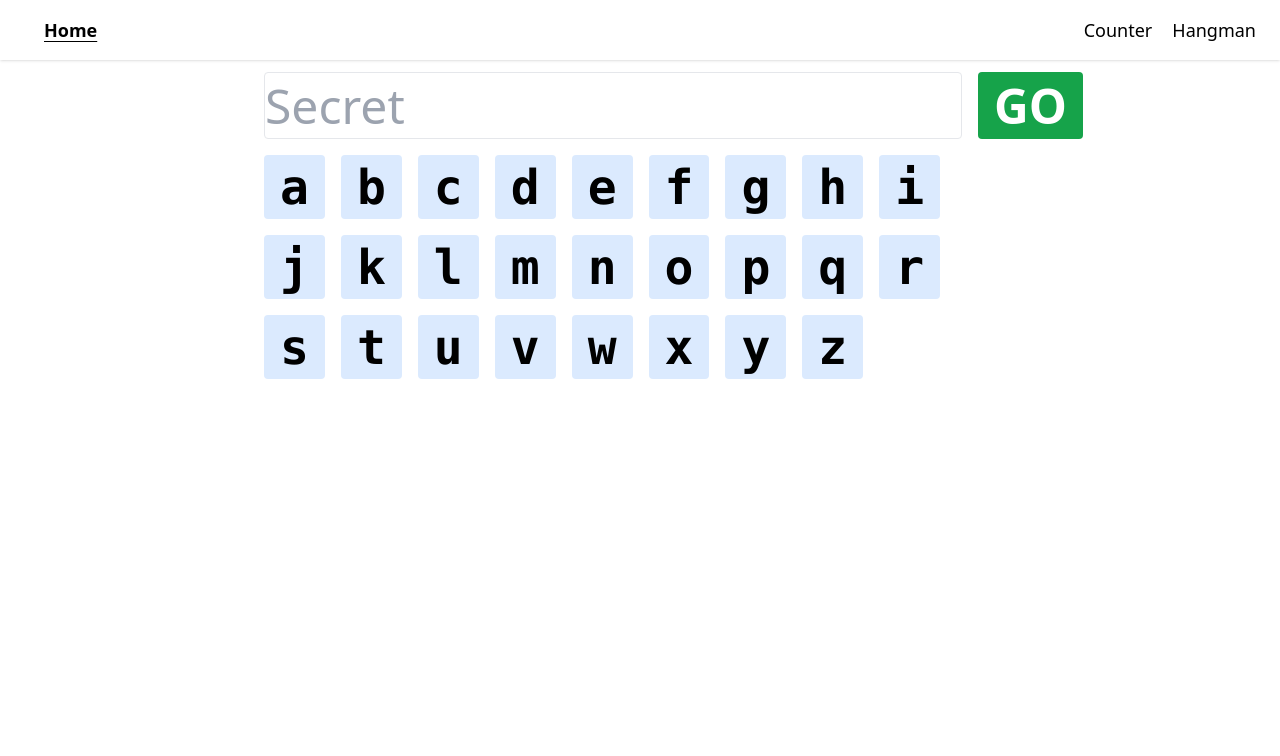
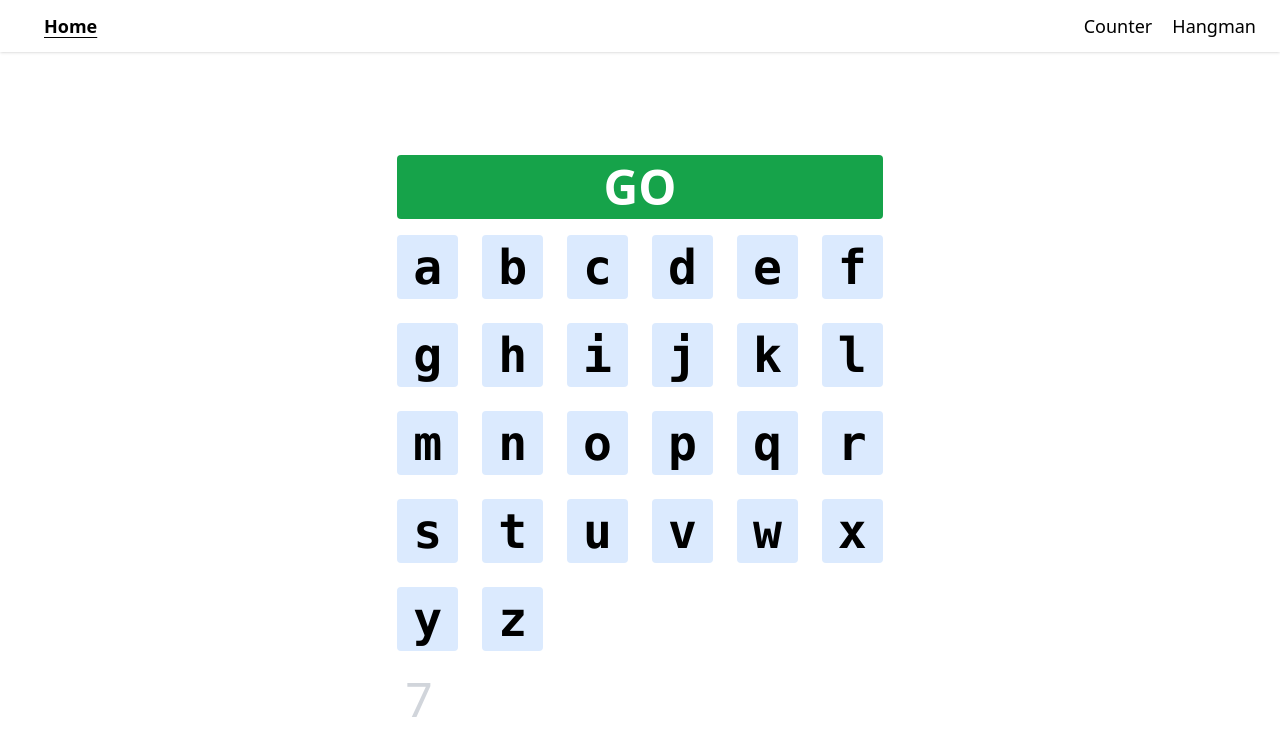
Before and after one commit to 8jigarpatel/learn-react-vite, a React (Vite) app: page /#/hangman in a window 1280 px wide. Shown: the top 756 px of the page. Built offline with nearby package versions, Linux system fonts and the light colour scheme.

Commit message:
fix: update Hangman styles

```diff
--- a/src/components/Hangman.tsx
+++ b/src/components/Hangman.tsx
@@ -93,21 +93,14 @@ function Hangman() {
 
   return (
     <div className="grid justify-items-center text-3xl lg:text-5xl pt-3">
-      <div className='className="max-w-md lg:max-w-3xl'>
+      <div className="sm:max-w-sm md:max-w-md lg:max-w-3xl">
         <div>
           {playing === false && (
-            <div className="flex flex-row gap-4 px-2">
-              <input
-                className="border rounded basis-3/4"
-                id="secret"
-                type="text"
-                placeholder="Secret"
-                value={secret}
-                onChange={(e) => setSecret(e.target.value)}
-              />
+            <div className="grid grid-flow-row gap-4 px-2">
+              <div className="inputDiv">{secret}</div>
               <button
                 type="button"
-                className="btn bg-green-600 text-white basis-1/4 mr-6"
+                className="btn bg-green-600 text-white"
                 onClick={onSetSecretClick}
               >
                 GO
@@ -115,37 +108,23 @@ function Hangman() {
             </div>
           )}
           {playing === true && (
-            <div className="flex gap-4 px-2">
-              <div className="flex-auto">{guess}</div>
-              <div>{attemptLeft}</div>
+            <div className="grid grid-flow-row gap-4 px-2">
+              <div className="inputDiv">{guess}</div>
               <button
                 type="button"
-                className="btn bg-red-50 mr-6"
+                className="btn bg-red-600 text-white"
                 onClick={onRestartClick}
               >
-                <svg
-                  className="h-12 w-12 text-red-600"
-                  width="24"
-                  height="24"
-                  viewBox="0 0 24 24"
-                  strokeWidth="2"
-                  stroke="currentColor"
-                  fill="none"
-                  strokeLinecap="round"
-                  strokeLinejoin="round"
-                >
-                  {' '}
-                  <path stroke="none" d="M0 0h24v24H0z" />{' '}
-                  <path d="M20 11a8.1 8.1 0 0 0 -15.5 -2m-.5 -5v5h5" />{' '}
-                  <path d="M4 13a8.1 8.1 0 0 0 15.5 2m.5 5v-5h-5" />
-                </svg>
+                Restart
               </button>
             </div>
           )}
         </div>
         {/* <div>Attempts left: {attemptLeft}</div> */}
         <div className="pt-2">
-          <ul>{getLetters}</ul>
+          <ul className="grid grid-cols-4 lg:grid-cols-6 gap-2">
+            {getLetters}
+          </ul>
         </div>
         {win && (
           <div className="my-10 py-5 rounded-lg text-white text-center bg-green-600">
@@ -171,6 +150,7 @@ function Hangman() {
             </button>
           </div>
         )}
+        <div className="text-gray-300 m-4">{attemptLeft}</div>
         {false && (
           <>
             <div>playing: {playing}</div>
--- a/src/index.css
+++ b/src/index.css
@@ -8,7 +8,7 @@
 }
 
 .nav {
-    @apply flex flex-col text-center sm:flex-row sm:text-left sm:justify-between py-4 px-6 shadow sm:items-baseline w-full;
+    @apply flex flex-col text-center sm:flex-row sm:text-left sm:justify-between py-3 px-6 shadow sm:items-baseline w-full;
 }
 
 .nav-item {
@@ -22,3 +22,8 @@
 .href {
    @apply text-blue-600 hover:text-blue-800 visited:text-purple-600
 }
+
+.inputDiv {
+    margin: 10px;
+    min-height: 55px;
+}
```
